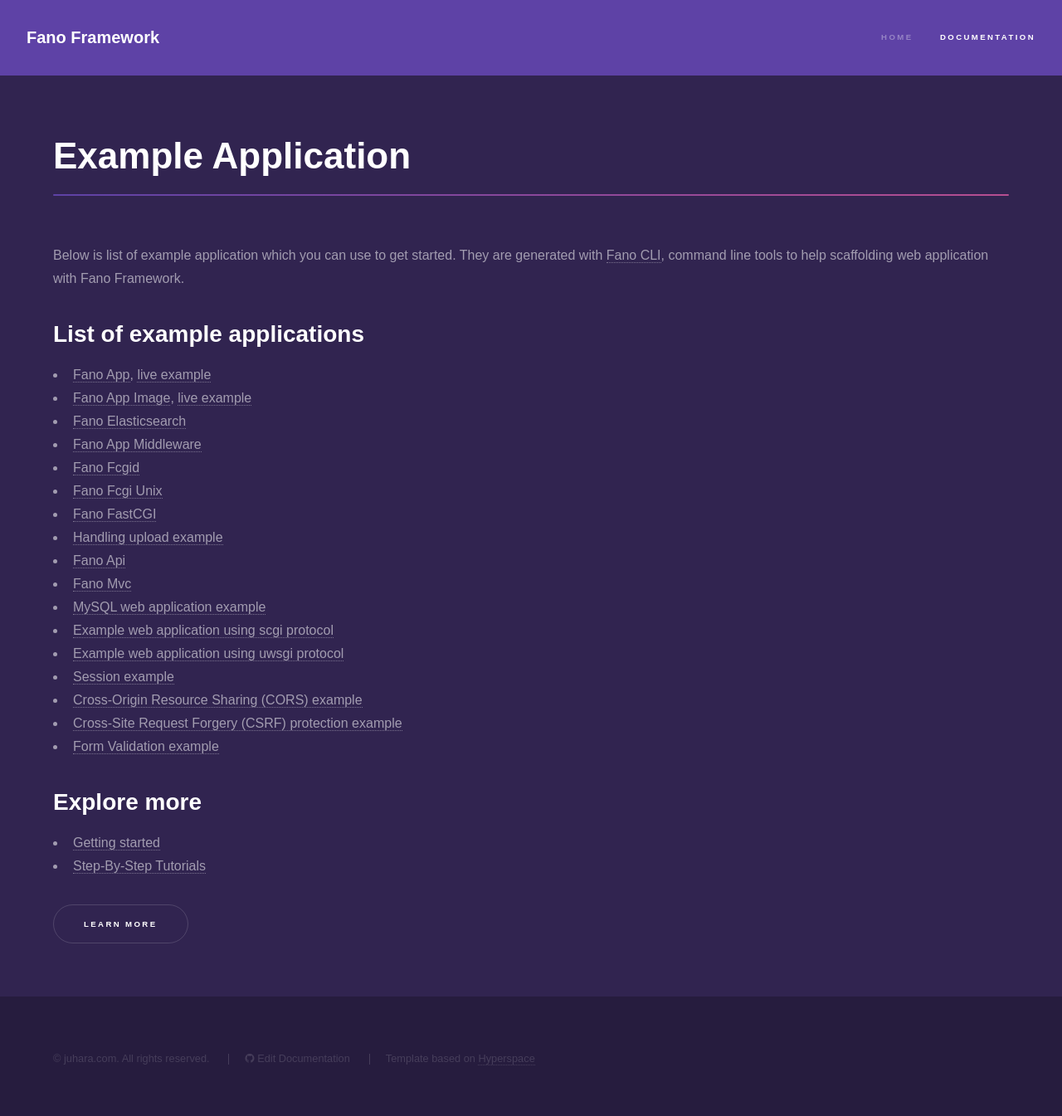
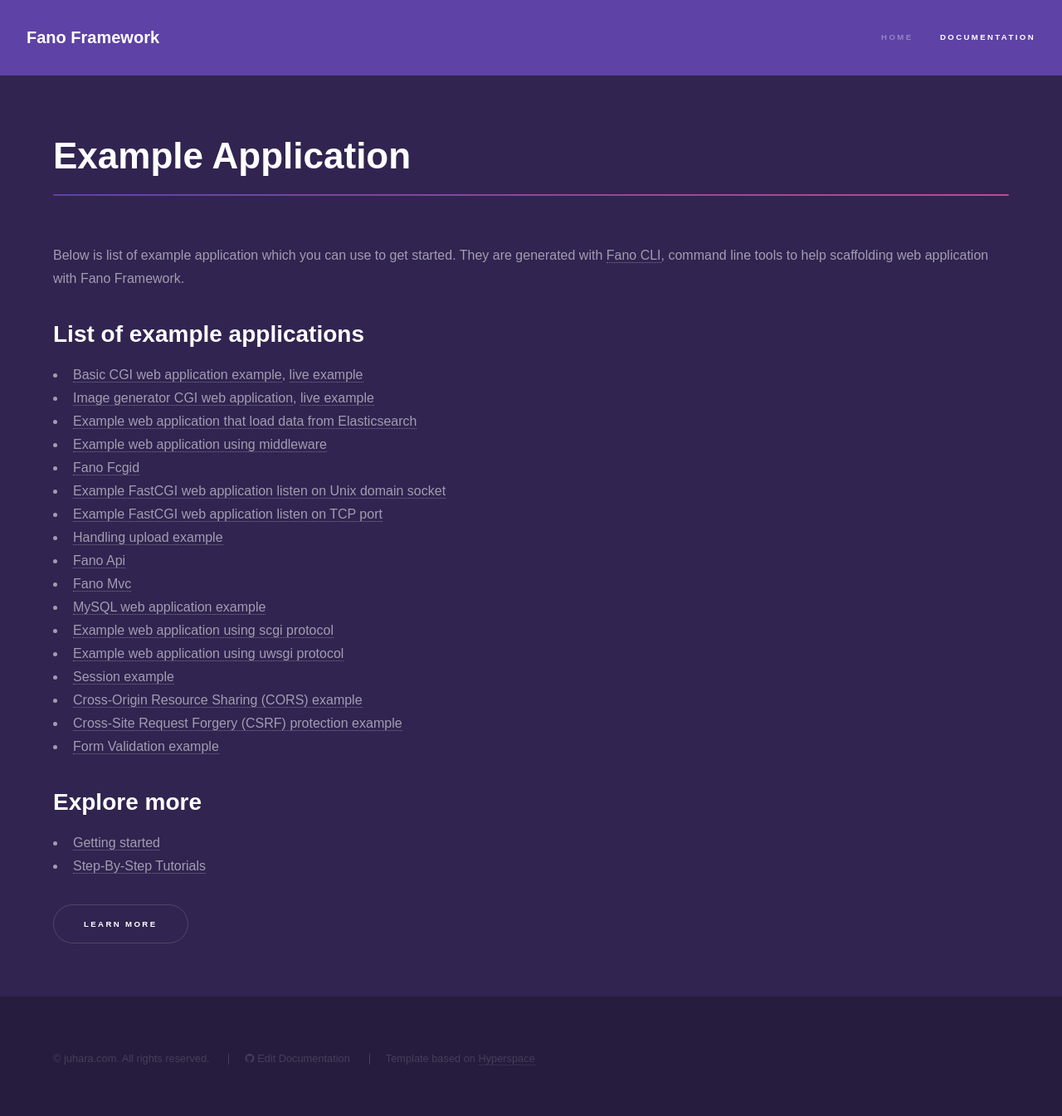
Before and after one commit to fanoframework/fanoframework.github.io, a Jekyll site: the page built from examples/index.md, in a window 1280 px wide. Shown: the whole page at 83% size. Built offline with Jekyll 4.4.1, drawn with Linux system fonts in a browser that asks for light colours; our own code applies the rules of GitHub Pages for plain Markdown files.

```diff
--- a/examples/index.md
+++ b/examples/index.md
@@ -10,13 +10,13 @@
 
 ## List of example applications
 
-- [Fano App](https://github.com/fanoframework/fano-app), [live example](https://fano.juhara.id/)
-- [Fano App Image](https://github.com/fanoframework/fano-app-img), [live example](https://fano-img.juhara.id/)
-- [Fano Elasticsearch](https://github.com/fanoframework/fano-elasticsearch)
-- [Fano App Middleware](https://github.com/fanoframework/fano-app-middleware)
+- [Basic CGI web application example](https://github.com/fanoframework/fano-app), [live example](https://fano.juhara.id/)
+- [Image generator CGI web application](https://github.com/fanoframework/fano-app-img), [live example](https://fano-img.juhara.id/)
+- [Example web application that load data from Elasticsearch](https://github.com/fanoframework/fano-elasticsearch)
+- [Example web application using middleware](https://github.com/fanoframework/fano-app-middleware)
 - [Fano Fcgid](https://github.com/fanoframework/fano-fcgid)
-- [Fano Fcgi Unix](https://github.com/fanoframework/fano-fcgi-unix)
-- [Fano FastCGI](https://github.com/fanoframework/fano-fastcgi)
+- [Example FastCGI web application listen on Unix domain socket](https://github.com/fanoframework/fano-fcgi-unix)
+- [Example FastCGI web application listen on TCP port](https://github.com/fanoframework/fano-fastcgi)
 - [Handling upload example](https://github.com/fanoframework/fano-upload)
 - [Fano Api](https://github.com/fanoframework/fano-api)
 - [Fano Mvc](https://github.com/fanoframework/fano-mvc)
```
